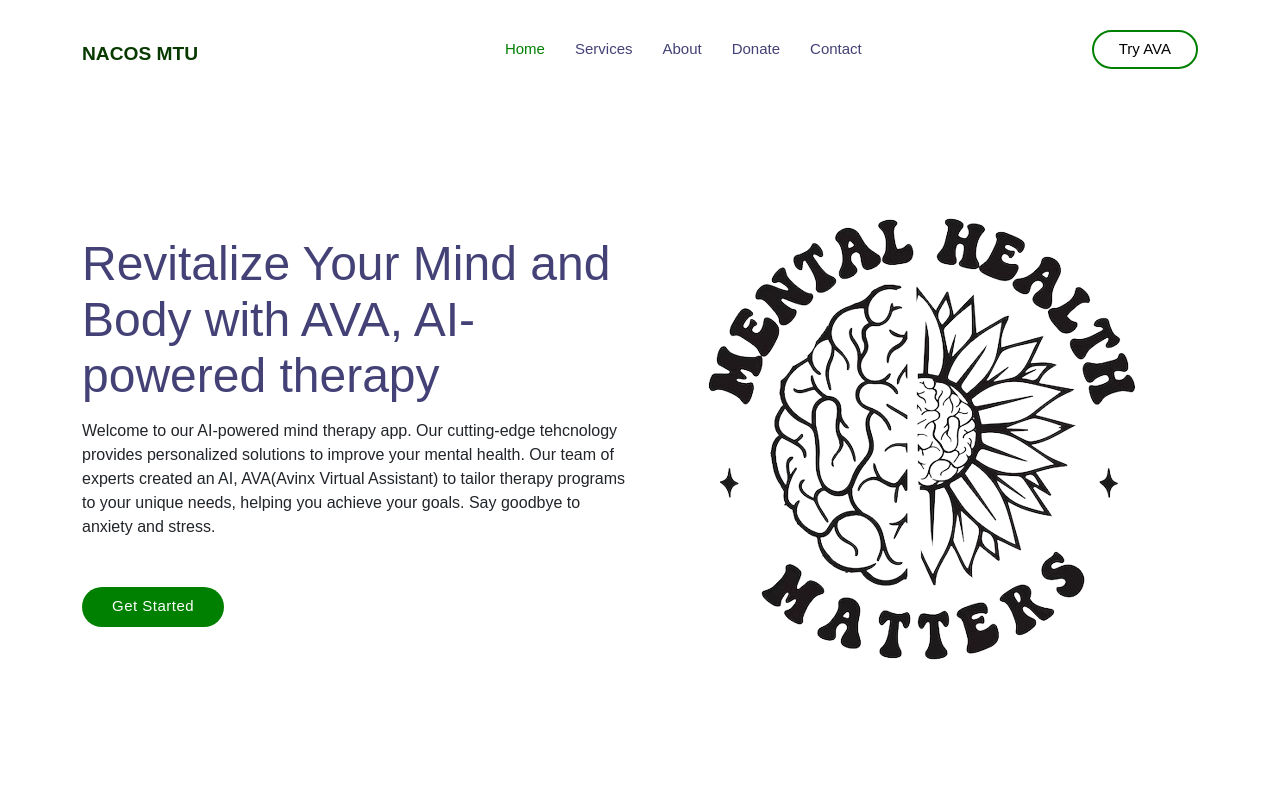
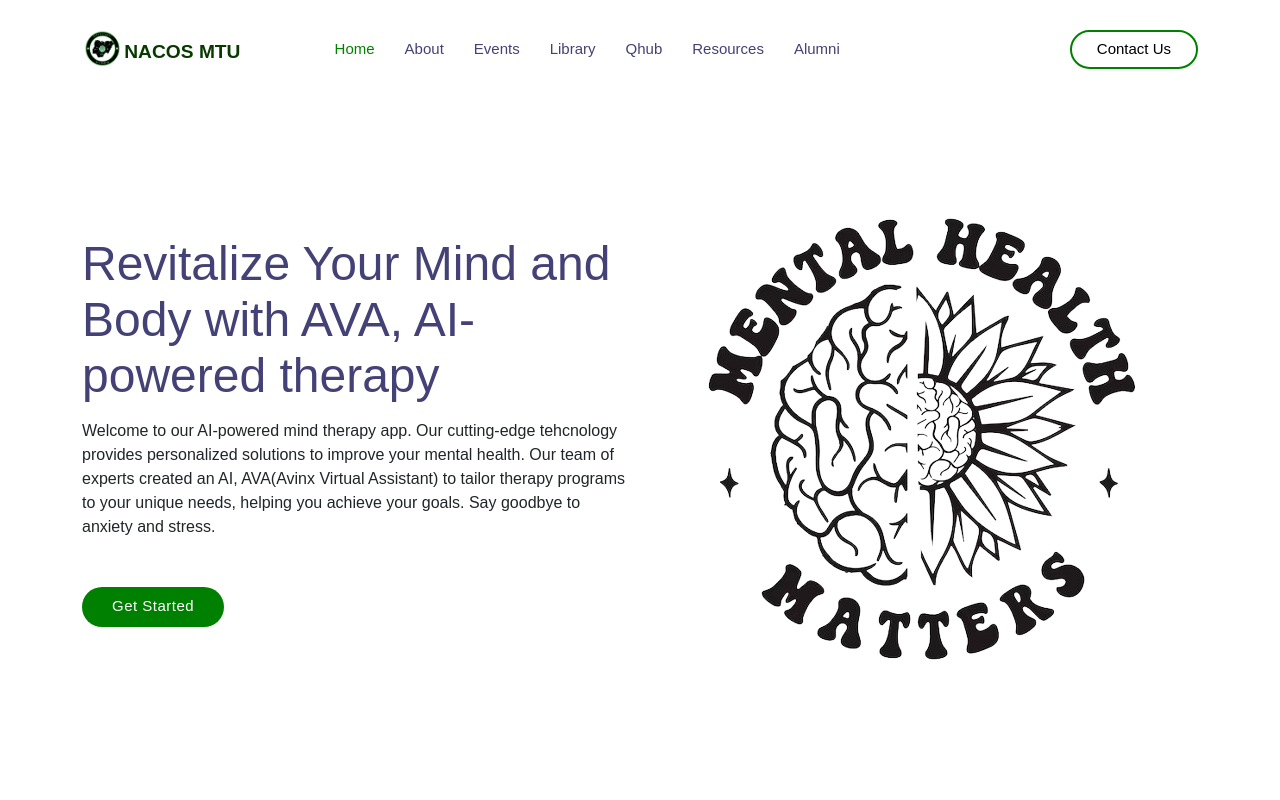
Before and after one commit to 56radius/nacos-mtu, a React (Create React App) app: page / in a window 1280 px wide. Shown: the top 800 px of the page. Built offline with nearby package versions, Linux system fonts and the light colour scheme.

Commit message:
Updating Home Screen to figma like templates

```diff
--- a/src/components/HomeScreen.js
+++ b/src/components/HomeScreen.js
@@ -6,6 +6,7 @@ import { useNavigate } from "react-router-dom";
 //importing images
 import mind from ".././assets/img/health.png";
 import health from "../assets/img/mind.png";
+import logo from "../assets/img/logo.png";
 
 //importing css code
 import ".././assets/css/style.css";
@@ -26,7 +27,7 @@ function HomeScreen() {
       <header id="header" className="fixed-top ">
         <div className="container d-flex align-items-center justify-content-between">
           <h1 className="logo">
-
+            <img src={logo} alt="logo" className="logo" />
 
             <button
               style={{
@@ -57,25 +58,37 @@ function HomeScreen() {
               <li>
                 <a className="nav-link scrollto" href="#services">
                   {" "}
-                  Services{" "}
+                About {" "}
                 </a>
               </li>
               <li>
                 <a className="nav-link scrollto" href="#about">
                   {" "}
-                  About{" "}
+                 Events{" "}
                 </a>
               </li>
               <li>
                 <a className="nav-link scrollto" href="#team">
                   {" "}
-                  Donate{" "}
+                  Library{" "}
                 </a>
               </li>
               <li>
                 <a className="nav-link scrollto" href="#contact">
                   {" "}
-                  Contact{" "}
+                  Qhub {" "}
+                </a>
+              </li>
+              <li>
+                <a className="nav-link scrollto" href="#contact">
+                  {" "}
+                  Resources {" "}
+                </a>
+              </li>
+              <li>
+                <a className="nav-link scrollto" href="#contact">
+                  {" "}
+                  Alumni {" "}
                 </a>
               </li>
               <li>
@@ -84,8 +97,7 @@ function HomeScreen() {
                   className="getstarted scrollto"
                   onClick={() => navigate("/login")}
                 >
-                  {" "}
-                  Try AVA{" "}
+                  Contact Us
                 </a>
               </li>
             </ul>
```
